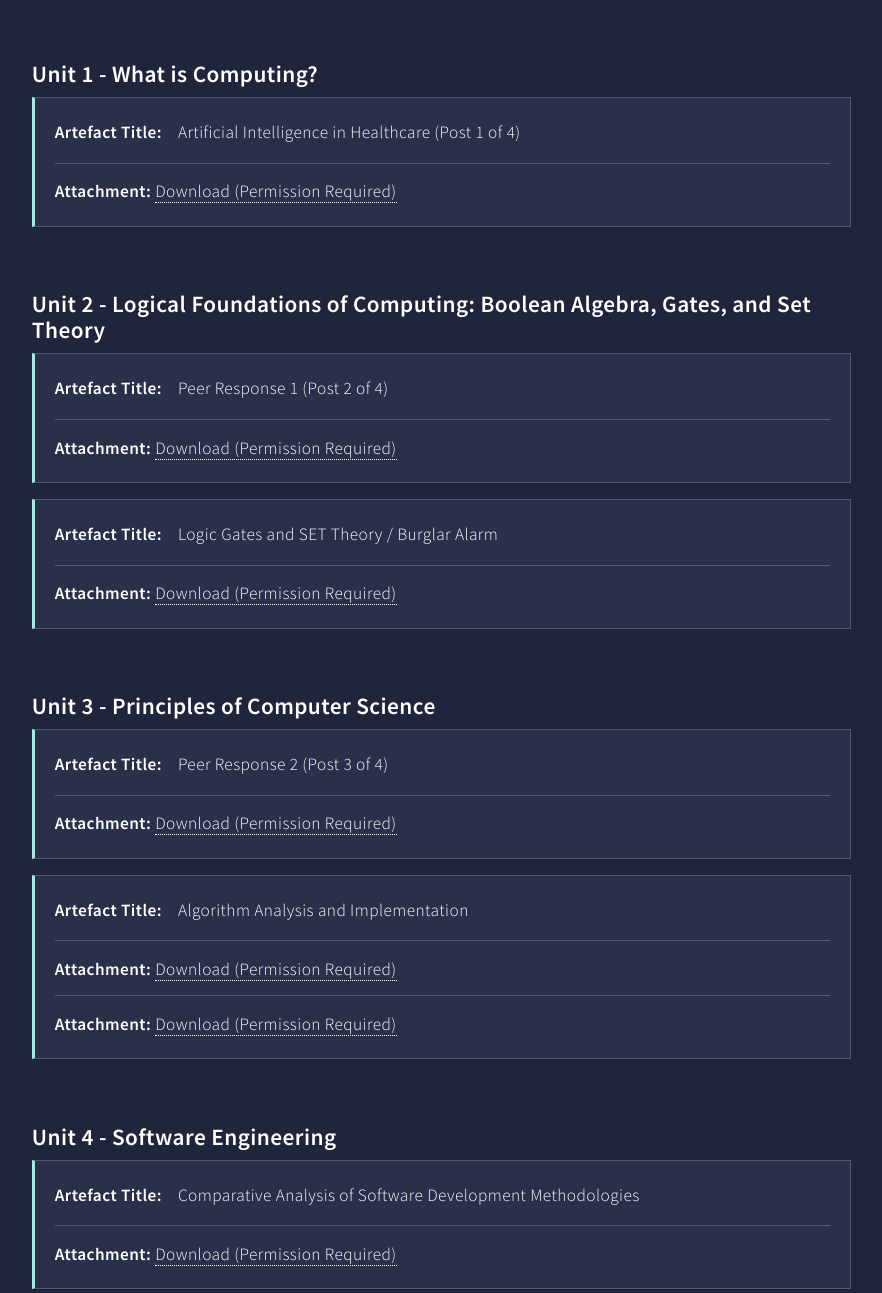
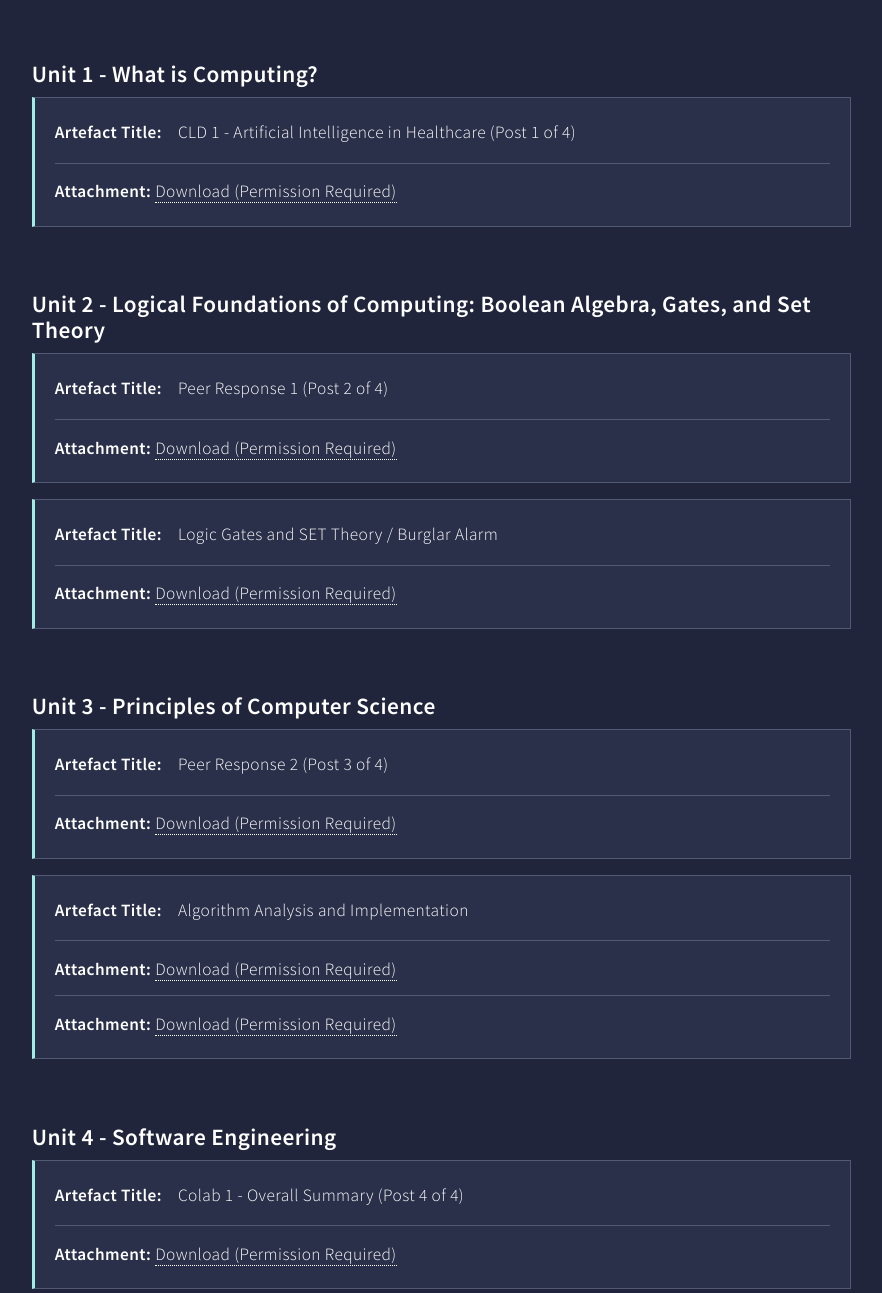
Before and after one commit to ce26229/eportfolio, a plain HTML site: page modules/launch-into-computing.html in a window 1280 px wide. Shown: the part 998-2291 px from the top of the page, without its empty margins (349-1231 px from the left). Drawn offline with Linux system fonts and the light colour scheme.

Commit message:
Update launch-into-computing.html

```diff
--- a/modules/launch-into-computing.html
+++ b/modules/launch-into-computing.html
@@ -53,9 +53,9 @@
             <h2>Artefacts</h2>
             <br>
             <h3>Unit 1 - What is Computing?</h3>
-            <article id="artificial-intelligence-in-healthcare" class="artefact-card" aria-label="Artificial Intelligence in Healthcare (Unit 1-3)">
+            <article id="CLD 1 - Artificial Intelligence In Healthcare" class="artefact-card" aria-label="CLD 1 - Artificial Intelligence In Healthcare">
               <dl>
-                <dt>Artefact Title:</dt><dd>Artificial Intelligence in Healthcare (Post 1 of 4)</dd>
+                <dt>Artefact Title:</dt><dd>CLD 1 - Artificial Intelligence in Healthcare (Post 1 of 4)</dd>
               </dl>
               <p class="artefact-file"><strong>Attachment:</strong>
                 <a href="https://drive.google.com/file/d/1D0gDwLftKasU_UmMlnwUBF4-1qj2UcDe/view?usp=drivesdk">Download (Permission Required)</a>
@@ -63,7 +63,7 @@
             </article>
             <br>
             <h3>Unit 2 - Logical Foundations of Computing: Boolean Algebra, Gates, and Set Theory</h3>
-            <article id="Peer Response 1" class="artefact-card" aria-label="Peer Response 1">
+            <article id="CLD 1 - Peer Response 1" class="artefact-card" aria-label="CLD 1 - Peer Response 1">
               <dl>
                 <dt>Artefact Title:</dt><dd>Peer Response 1 (Post 2 of 4)</dd>
               </dl>
@@ -81,7 +81,7 @@
             </article>
             <br>
             <h3>Unit 3 - Principles of Computer Science</h3>
-            <article id="Peer Response 2" class="artefact-card" aria-label="Peer Response 2">
+            <article id="CLD 1 - Peer Response 2" class="artefact-card" aria-label="CLD 1 - Peer Response 2">
               <dl>
                 <dt>Artefact Title:</dt><dd>Peer Response 2 (Post 3 of 4)</dd>
               </dl>
@@ -101,6 +101,14 @@
             </article>
             <br>
             <h3>Unit 4 - Software Engineering</h3>
+            <article id="CLD 1 - Overall Summary" class="artefact-card" aria-label="CLD 1 - Overall Summary">
+              <dl>
+                <dt>Artefact Title:</dt><dd>Colab 1 - Overall Summary (Post 4 of 4)</dd>
+              </dl>
+              <p class="artefact-file"><strong>Attachment:</strong>
+                <a href="https://drive.google.com/file/d/1D0gDwLftKasU_UmMlnwUBF4-1qj2UcDe/view?usp=drivesdk">Download (Permission Required)</a>
+              </p>
+            </article>
             <article id="Waterfall Agile Comparison" class="artefact-card" aria-label="Waterfall Agile Comparison">
               <dl>
                 <dt>Artefact Title:</dt><dd>Comparative Analysis of Software Development Methodologies</dd>
```
